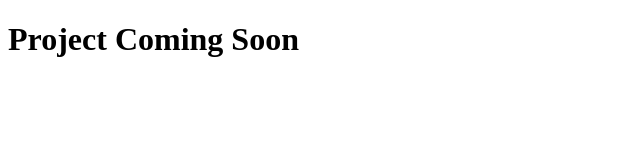
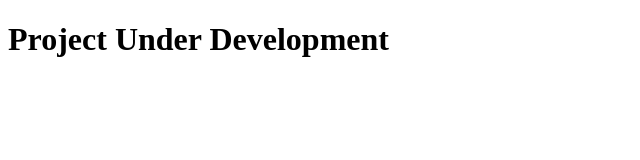
Before and after one commit to bhupathireddy1/kiddoproject, a plain HTML site: page index.html in a window 1280 px wide. Shown: the whole page, without its empty margins (0-640 px from the left). Drawn offline with Linux system fonts and the light colour scheme.

Commit message:
Update Status

```diff
--- a/index.html
+++ b/index.html
@@ -6,6 +6,7 @@
     <title>Document</title>
 </head>
 <body>
-    <h1>Project Coming Soon </h1>
+    <h1>Project Under Development </h1>
+
 </body>
 </html>
```
